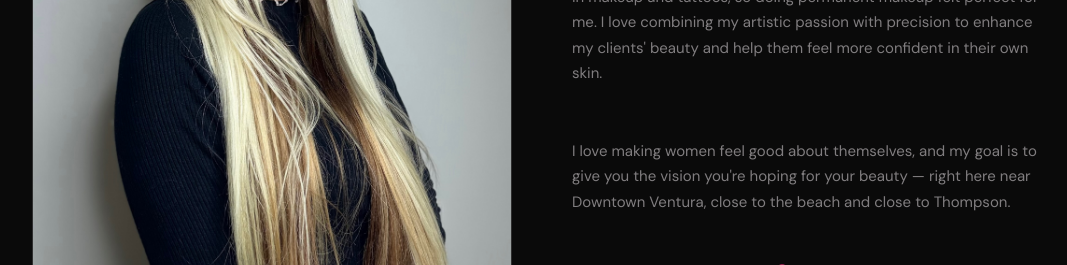
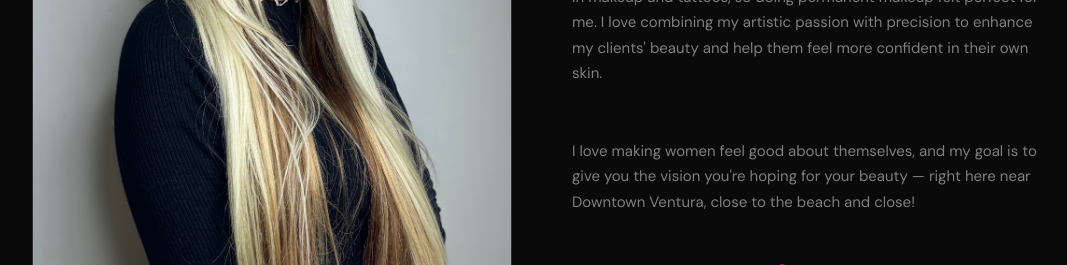
Before and after one commit to AIFriendDan/studiolash, a plain HTML site: page index.html in a window 1280 px wide. Shown: the part 2220-2485 px from the top of the page, without its empty margins (98-1165 px from the left). Drawn offline with nearby package versions, Linux system fonts and the light colour scheme.

Commit message:
updated local tidbit, will need to iterate

```diff
--- a/index.html
+++ b/index.html
@@ -162,7 +162,7 @@
         <p class="eyebrow">About Kelsey</p>
         <h2 class="section-title">Your artist.<br><em>Your people.</em></h2>
         <<p class="section-sub">Hey — I'm Kelsey. I've always been artistic and have been interested in makeup and tattoos, so doing permanent makeup felt perfect for me. I love combining my artistic passion with precision to enhance my clients' beauty and help them feel more confident in their own skin.</p>
-<p class="section-sub">I love making women feel good about themselves, and my goal is to give you the vision you're hoping for your beauty — right here near Downtown Ventura, close to the beach and close to Thompson.</p>
+<p class="section-sub">I love making women feel good about themselves, and my goal is to give you the vision you're hoping for your beauty — right here near Downtown Ventura, close to the beach and close!</p>
         <div class="about-stats">
           <div><div class="stat-num">4</div><div class="stat-label">Signature Services</div></div>
           <div><div class="stat-num">💕</div><div class="stat-label">Happy Clients</div></div>
```
